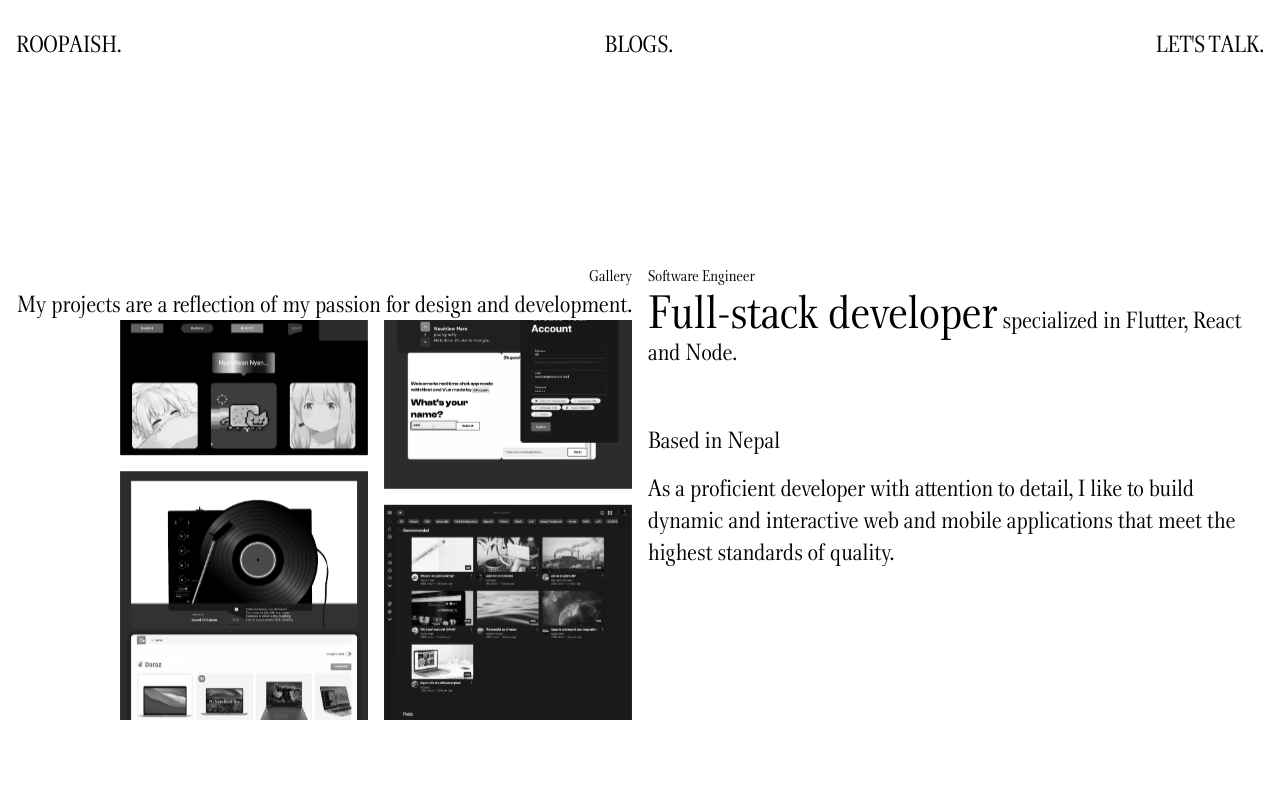
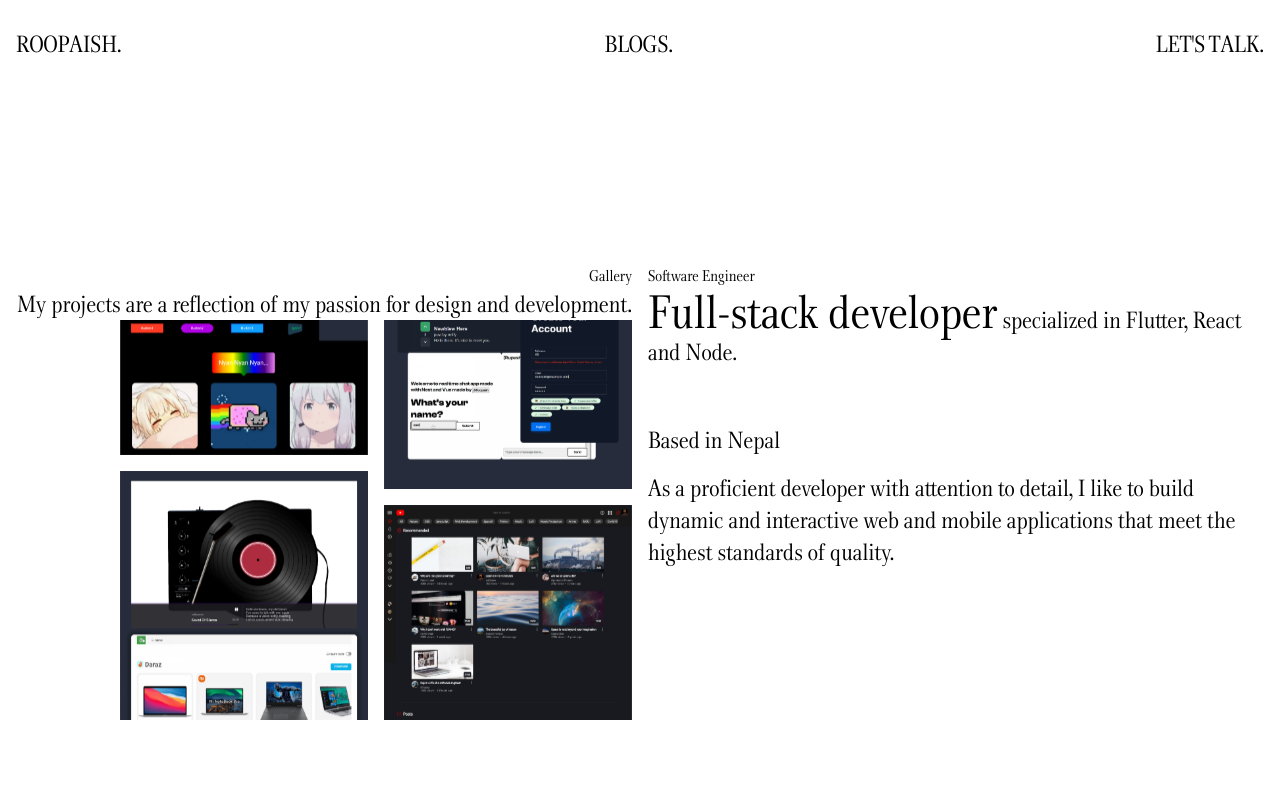
Before and after one commit to Roopaish/my-website, a Next.js app: page / in a window 1280 px wide. Shown: the top 800 px of the page. Built offline with nearby package versions, Linux system fonts and the light colour scheme.

Commit message:
shifting to colorful pictures

```diff
--- a/src/app/page.tsx
+++ b/src/app/page.tsx
@@ -36,7 +36,7 @@ export default function Home() {
             >
               {galleryData.slice(0, 5).map((data, i) => (
                 <figure
-                  className="group-hover:pause relative max-h-[320px]  min-h-[320px] w-full animate-slideUp cursor-pointer overflow-hidden grayscale filter"
+                  className="group-hover:pause relative max-h-[320px]  min-h-[320px] w-full animate-slideUp cursor-pointer overflow-hidden"
                   key={i}
                   onClick={() => openURL(data!.href)}
                 >
@@ -53,7 +53,7 @@ export default function Home() {
               ))}
               {galleryData.slice(0, 2).map((data, i) => (
                 <figure
-                  className="group-hover:pause relative max-h-[320px] min-h-[320px] w-full animate-slideUp cursor-pointer overflow-hidden grayscale filter"
+                  className="group-hover:pause relative max-h-[320px] min-h-[320px] w-full animate-slideUp cursor-pointer overflow-hidden"
                   key={i}
                   onClick={() => openURL(data!.href)}
                 >
@@ -76,7 +76,7 @@ export default function Home() {
             >
               {galleryData.slice(5).map((data, i) => (
                 <figure
-                  className="group-hover:pause relative max-h-[320px] min-h-[320px] w-full animate-slideDown cursor-pointer overflow-hidden grayscale filter"
+                  className="group-hover:pause relative max-h-[320px] min-h-[320px] w-full animate-slideDown cursor-pointer overflow-hidden"
                   key={i}
                   onClick={() => openURL(data!.href)}
                 >
@@ -93,7 +93,7 @@ export default function Home() {
               ))}
               {galleryData.slice(5, 7).map((data, i) => (
                 <figure
-                  className="group-hover:pause relative max-h-[320px] min-h-[320px] w-full animate-slideDown cursor-pointer overflow-hidden grayscale filter"
+                  className="group-hover:pause relative max-h-[320px] min-h-[320px] w-full animate-slideDown cursor-pointer overflow-hidden"
                   key={i}
                   onClick={() => openURL(data!.href)}
                 >
--- a/src/components/WorkListItems.tsx
+++ b/src/components/WorkListItems.tsx
@@ -21,7 +21,7 @@ export default function WorkListItem({
 }: WorkListItemType) {
   return (
     <li className="group relative">
-      <figure className="absolute right-1/3 -top-1/3 h-80 w-60 overflow-hidden opacity-0 grayscale filter transition-all delay-500 duration-500 group-hover:-top-1/2 group-hover:right-[35%] group-hover:opacity-50 xl:group-hover:opacity-100">
+      <figure className="absolute right-1/3 -top-1/3 h-80 w-60 overflow-hidden opacity-0 transition-all delay-500 duration-500 group-hover:-top-1/2 group-hover:right-[35%] group-hover:opacity-50 xl:group-hover:opacity-100">
         <Image
           src={image ?? `https://source.unsplash.com/random/${date}}`}
           alt={company}
```
